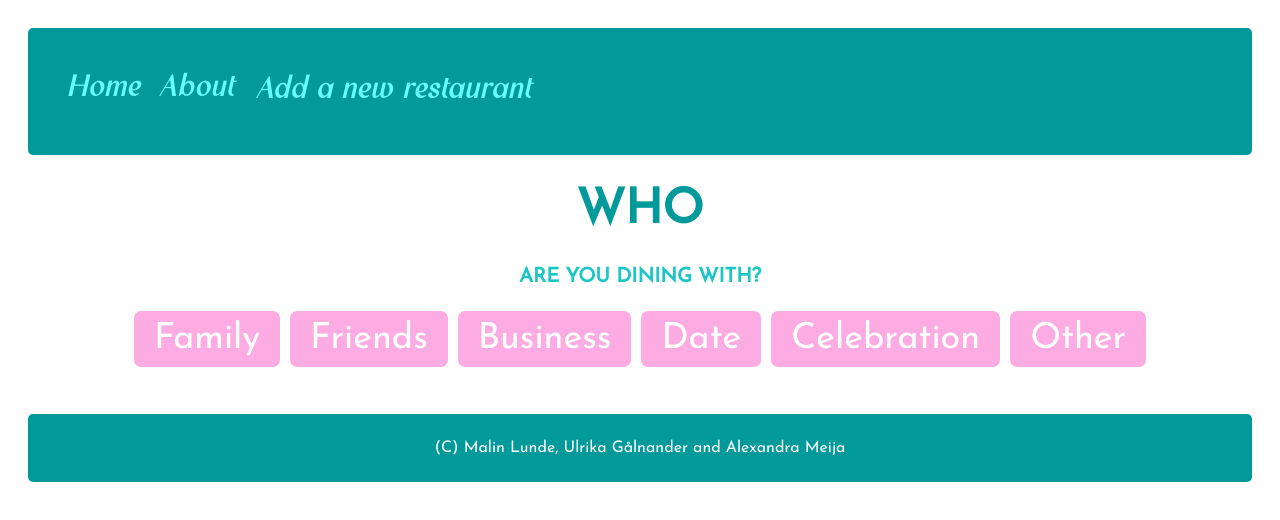
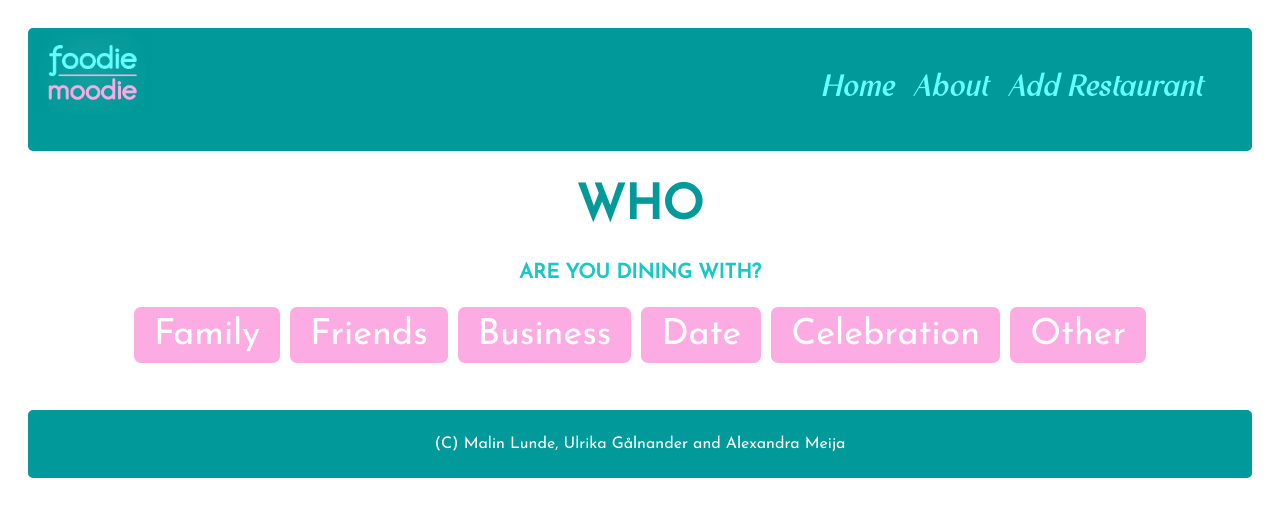
Before and after one commit to Technigo/final-boiler-plate-monorepo, a React (Vite) app in the folder frontend/: page / in a window 1280 px wide. Shown: the top 520 px of the page. Built offline with nearby package versions, Linux system fonts and the light colour scheme.

Commit message:
navbar uppdated

```diff
--- a/frontend/src/components/navbar.jsx
+++ b/frontend/src/components/navbar.jsx
@@ -21,11 +21,20 @@ const NavbarContainer = styled.nav`
   display: flex;
   justify-content: space-between;
   padding: 5px;
+  @media ${tablet} {
+    display: flex;
+    justify-content: space-between;
+  }
+  @media ${desktop} {
+    display: flex;
+    justify-content: space-between;
+  }
 `;
 
 const NavbarNav = styled.ul`
   list-style: none;
   display: flex;
+  flex-direction: row;
   margin: 20px;
   padding: 10px;
 `;
@@ -33,7 +42,6 @@ const NavbarNav = styled.ul`
 const NavItem = styled.li`
   margin: 2px;
   display: none;
-
   @media ${tablet} {
     color: #66feff;
     font-size: 45px;
@@ -84,17 +92,16 @@ const NavbarLink = styled(Link)`
 const Navbar = () => {
   return (
     <NavbarContainer>
+      <FMLogo src="/public/Logo2.jpg" alt="Logo" />
       <NavbarNav>
         <NavItem>
           <NavbarLink to="/">Home</NavbarLink>
         </NavItem>
         <NavItem>
-          <NavbarLink to="/about">About</NavbarLink>
+          <NavbarLink to="/about">About </NavbarLink>
         </NavItem>
         <NavItem>
-          <NavItem>
-            <NavbarLink to="/addrestaurant">Add a new restaurant</NavbarLink>
-          </NavItem>
+          <NavbarLink to="/addrestaurant">Add Restaurant</NavbarLink>
         </NavItem>
       </NavbarNav>
     </NavbarContainer>
```
